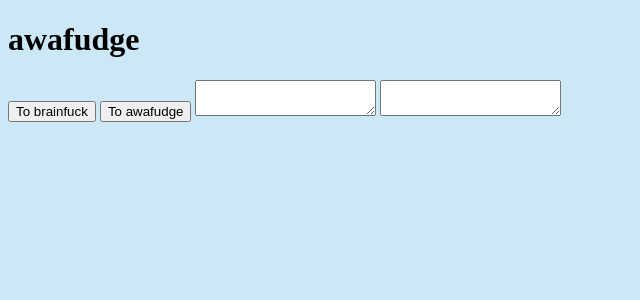
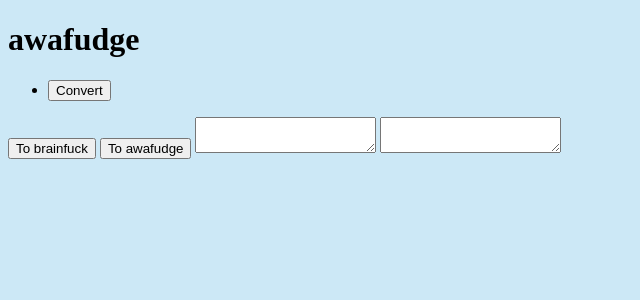
Before and after one commit to penbuvt/awafudge, a SvelteKit app in the folder packages/awafui/: page / in a window 1280 px wide. Shown: the top 300 px of the page, without its empty margins (0-640 px from the left). Built offline with nearby package versions, Linux system fonts and the light colour scheme.

Commit message:
Add rudimentary tab bar
Unstyled.

```diff
--- /dev/null
+++ b/packages/awafui/src/lib/TabBar.svelte
@@ -0,0 +1,26 @@
+<script lang="ts">
+  import type { Snippet } from 'svelte';
+
+  export interface TabDescriptor {
+    id: string;
+    title: string;
+  }
+
+  export interface Props {
+    tabs: TabDescriptor[],
+    activeTabId: string;
+    onChange: (string) => void
+  }
+
+  let {
+    tabs = [],
+    activeTabId = '',
+    onChange = () => {},
+  }: Props = $props();
+</script>
+
+<ul>
+{#each tabs as { id, title } (id)}
+  <li><button onclick={() => onChange(id)}>{title}</button></li>
+{/each}
+</ul>
--- a/packages/awafui/src/routes/+page.svelte
+++ b/packages/awafui/src/routes/+page.svelte
@@ -1,7 +1,24 @@
-<script lang="typescript">
+<script lang="ts">
+	import TabBar, { type TabDescriptor } from "$lib/TabBar.svelte";
 	import Converter from "$lib/pages/Converter.svelte";
+
+	let activeTabId = $state('convert');
+
+	const tabs: TabDescriptor[] = [
+		{
+			id: 'convert',
+			title: 'Convert',
+		}
+	];
+
+	function onTabChange(tabId: string): void {
+		activeTabId = tabId;
+	}
 </script>
 
 <h1>awafudge</h1>
 
-<Converter />
+<TabBar {tabs} {activeTabId} onChange={onTabChange} />
+{#if activeTabId === 'convert'}
+	<Converter />
+{/if}
```
